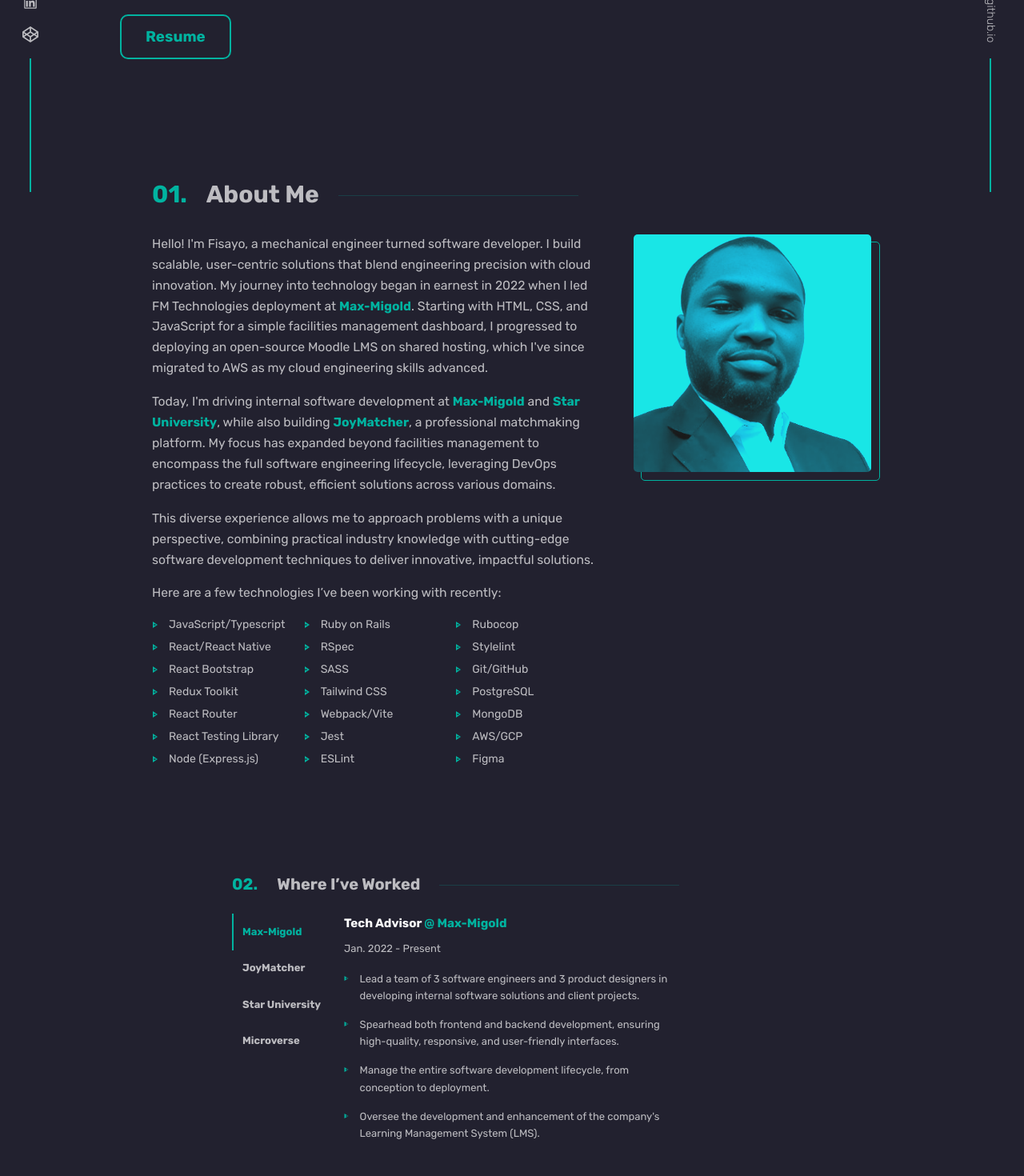
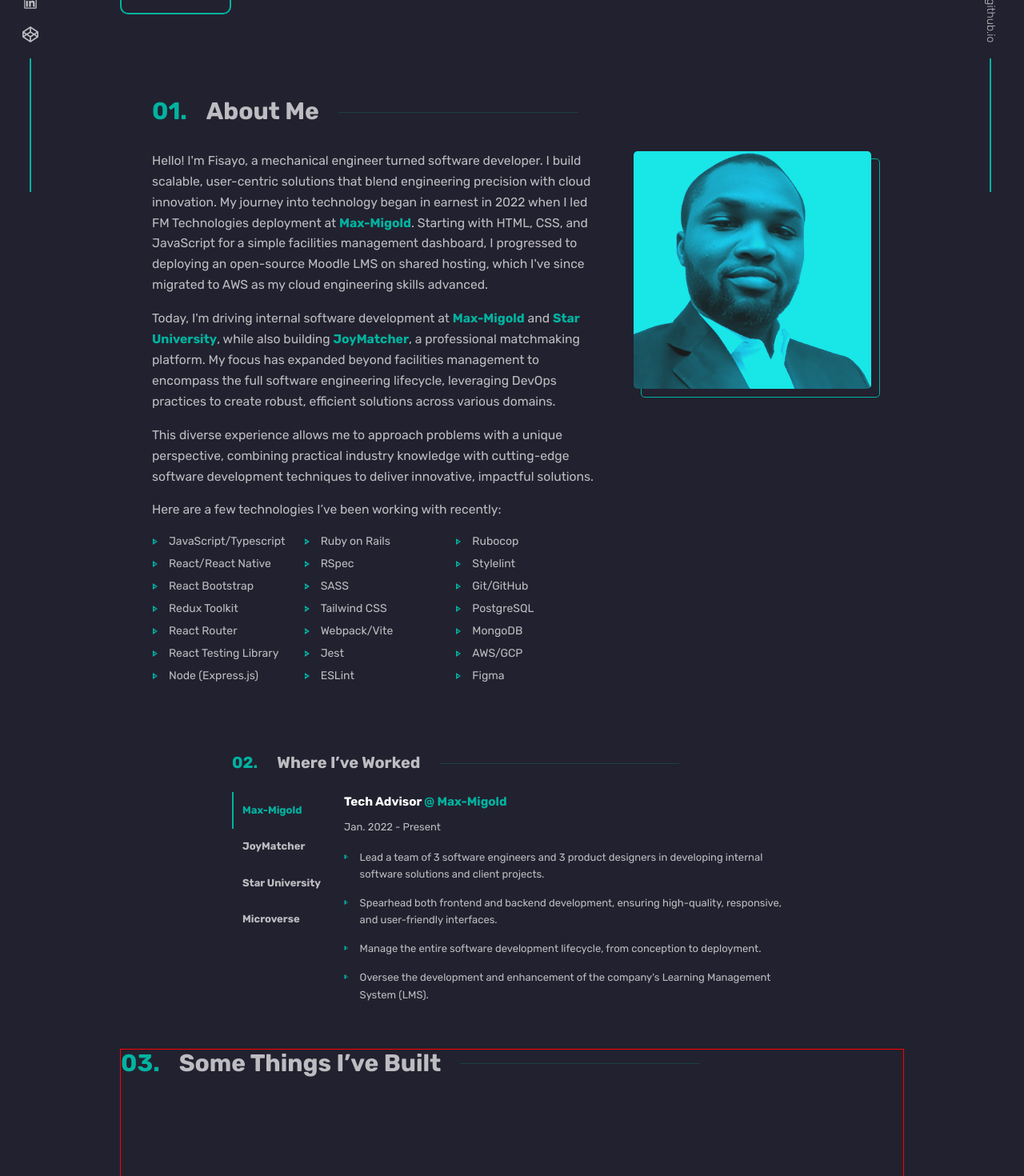
Before and after one commit to fmanimashaun/fmanimashaun.github.io, a React (Vite) app: page / in a window 1280 px wide. Shown: the part 560-2030 px from the top of the page at 80% size. Built offline with nearby package versions, Linux system fonts and the light colour scheme.

Commit message:
Update the overall syle layout

```diff
--- a/src/App.jsx
+++ b/src/App.jsx
@@ -76,33 +76,25 @@
             </div>
           </Aside>
           <main className="main">
-            <div className="main__wrapper">
             <Intro />
             <div id="about" className="about">
-                <div className="about-wrapper">
               <SectionHeader title="About">About Me</SectionHeader>
               <AboutContent />
             </div>
-              </div>
             <div id="experience" className="experience">
-                <div className="experience-wrapper">
               <SectionHeader title="Experience">
                 Where I’ve Worked
               </SectionHeader>
               <ExperienceContent />
             </div>
-              </div>
 
             <div id="work" className="work">
-                <SectionHeader title="Work">
-                  Some Things I’ve Built
-                </SectionHeader>
+              <SectionHeader title="Work">Some Things I’ve Built</SectionHeader>
             </div>
 
             <div id="contact" className="contact">
               <SectionHeader title="Contact">What’s Next?</SectionHeader>
               <ContactContent />
-              </div>
             </div>
 
             {isVisible && (
--- a/src/scss/base/_global.scss
+++ b/src/scss/base/_global.scss
@@ -14,8 +14,9 @@
   font-size: 16px;
 }
 
-body, html {
+body {
   width: 100vw;
+  max-width: 100%;
   margin: 0;
   padding: 0;
   background-color: colors.$primary-bg-color;
--- a/src/scss/components/_about.scss
+++ b/src/scss/components/_about.scss
@@ -3,21 +3,9 @@
 @use "../abstracts/variables" as *;
 
 .about {
-  padding-inline: calc($off-mobile-inline - 8px);
-
-  @media screen and (min-width: 768px) {
-    padding-inline: 100px;
-  }
-
-  @media screen and (min-width: 1024px) {
-    padding-inline: 150px;
-  }
-
-  &-wrapper {
-    width: 100%;
-    max-width: 900px;
-    margin-inline: auto;
-  }
+  width: 100%;
+  max-width: 900px;
+  margin-inline: auto;
 
   &__heading {
     position: relative;
--- a/src/scss/components/_experience.scss
+++ b/src/scss/components/_experience.scss
@@ -3,23 +3,9 @@
 @use "../abstracts/variables" as *;
 
 .experience {
-  width: 100vw;
-
-  padding-inline: calc($off-mobile-inline - 8px);
-
-  @include responsive($tablet-breakpoint) {
-    padding-inline: 100px;
-  }
-
-  @include responsive($desktop-breakpoint) {
-    padding-inline: 150px;
-  }
-
-  &-wrapper {
-    width: 100%;
-    max-width: 700px;
-    margin-inline: auto;
-  }
+  width: 100%;
+  max-width: 700px;
+  margin-inline: auto;
 
   &__heading {
     position: relative;
@@ -103,7 +89,6 @@
       flex-direction: column;
       gap: 0.5rem;
       padding-inline-start: 1.5em;
-      max-inline-size: 50ch;
 
       li {
         position: relative;
--- a/src/scss/components/_header.scss
+++ b/src/scss/components/_header.scss
@@ -12,7 +12,7 @@
   justify-content: space-between;
   padding: 35px 25px;
   position: relative;
-  margin-block-end: 6.5rem;
+  margin-block-end: 3rem;
 
   &__wrapper {
     position: fixed;
--- a/src/scss/components/_intro.scss
+++ b/src/scss/components/_intro.scss
@@ -11,15 +11,6 @@
   text-align: left;
   font-weight: 400;
   line-height: 1.3;
-  padding-inline: calc($off-mobile-inline - 8px);
-
-  @media screen and (min-width: 768px) {
-    padding-inline: 100px;
-  }
-
-  @media screen and (min-width: 1024px) {
-    padding-inline: 150px;
-  }
 
   &__greeting {
     color: $accent-color;
--- a/src/scss/components/_main.scss
+++ b/src/scss/components/_main.scss
@@ -1,9 +1,17 @@
 @use "../abstracts/variables" as *;
 
 .main {
-  &__wrapper {
-    display: flex;
-    flex-direction: column;
-    gap: 3rem;
+  width: 100%;
+  max-width: 1600px;
+  margin-inline: auto;
+  padding-inline: calc($off-mobile-inline - 8px);
+
+  @media screen and (min-width: 768px) {
+    padding-inline: 100px;
   }
+
+  @media screen and (min-width: 1024px) {
+    padding-inline: 150px;
+  }
+
 }
```
Lines whose indentation alone changed are shown as unchanged.
